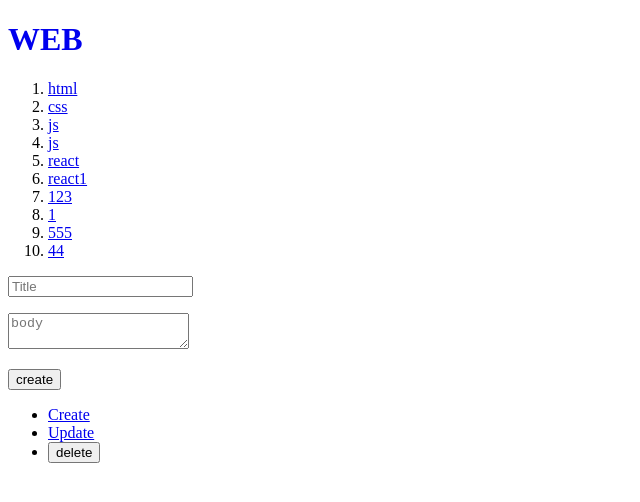
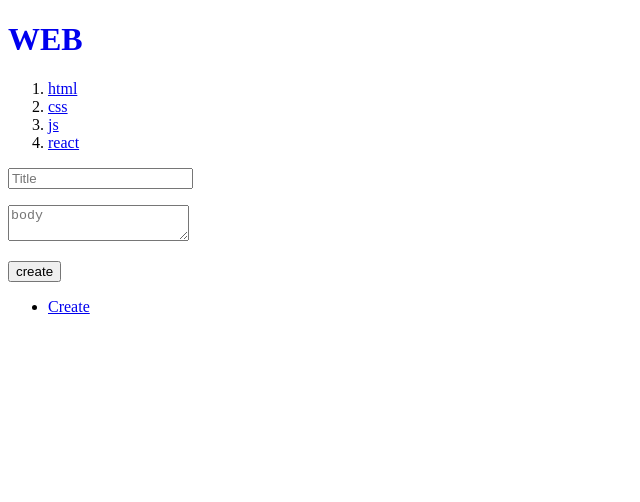
Before and after one commit to tnemnorivnelee/nextapp, a Next.js app: page /create in a window 1280 px wide. Shown: the top 502 px of the page, without its empty margins (0-640 px from the left). Built offline with nearby package versions, Linux system fonts and the light colour scheme; data requests are answered from the project's data file.

Commit message:
feat: update & delete 버튼 구현

```diff
--- a/db.json
+++ b/db.json
@@ -16,39 +16,9 @@
       "id": 3
     },
     {
-      "title": "js",
-      "body": "js is ...",
-      "id": 4
-    },
-    {
       "title": "react",
       "body": "react is ,,,",
-      "id": 5
-    },
-    {
-      "title": "react1",
-      "body": "react1 is ,,,",
-      "id": 6
-    },
-    {
-      "title": "123",
-      "body": "123",
-      "id": 7
-    },
-    {
-      "title": "1",
-      "body": "1",
-      "id": 8
-    },
-    {
-      "title": "555",
-      "body": "555",
-      "id": 9
-    },
-    {
-      "title": "44",
-      "body": "44",
-      "id": 10
+      "id": 4
     }
   ],
   "posts": [
--- /dev/null
+++ b/src/app/Control.tsx
@@ -0,0 +1,20 @@
+"use client";
+
+import Link from "next/link";
+import {useParams} from "next/navigation";
+
+export default function Control() {
+    const params = useParams();
+    const id = params.id;
+
+    return (
+        <ul>
+            <li><Link href="/create">Create</Link></li>
+            {id ? <>
+                <li><Link href={"/update/" + id}>Update</Link></li>
+                <li><input type="button" value="delete"/></li>
+                </>
+                : null}
+        </ul>
+    );
+}
--- a/src/app/create/page.tsx
+++ b/src/app/create/page.tsx
@@ -34,6 +34,7 @@ export default function Create() {
                     console.log(result);
                     const lastId = result.id;
                     router.push(`/read/${lastId}`);
+                    router.refresh();
             });
         }}>
             <p>
--- a/src/app/layout.tsx
+++ b/src/app/layout.tsx
@@ -2,11 +2,14 @@ import type { Metadata } from "next";
 import "./globals.css";
 import Link from "next/link";
 import {ReactNode} from "react";
+import Control from "@/app/Control";
 
 export const metadata: Metadata = {
   title: "WEB tutorials",
   description: "Generated by LGH",
 };
+
+
 
 export default async function RootLayout({
   children,
@@ -14,7 +17,7 @@ export default async function RootLayout({
   children: ReactNode;
 }>) {
 
-    const resp = await fetch('http://localhost:9999/topics');
+    const resp = await fetch('http://localhost:9999/topics', {next: {revalidate: 0}});
     const topics = await resp.json();
 
     return (
@@ -31,11 +34,7 @@ export default async function RootLayout({
               ))}
           </ol>
             {children}
-      <ul>
-          <li><Link href="/create">Create</Link></li>
-          <li><Link href="/update/1">Update</Link></li>
-          <li><input type="button" value="delete"/></li>
-      </ul>
+          <Control />
           </body>
         </html>
   );
--- a/src/app/read/[id]/page.tsx
+++ b/src/app/read/[id]/page.tsx
@@ -1,4 +1,4 @@
-export default async function Read(props : {params : {id: string}}) {
+export default async function Read(props: { params: { id: string; }; }) {
 
     const resp = await fetch(`http://localhost:9999/topics/${props.params.id}`);
 
```
Lines whose indentation alone changed are shown as unchanged.
